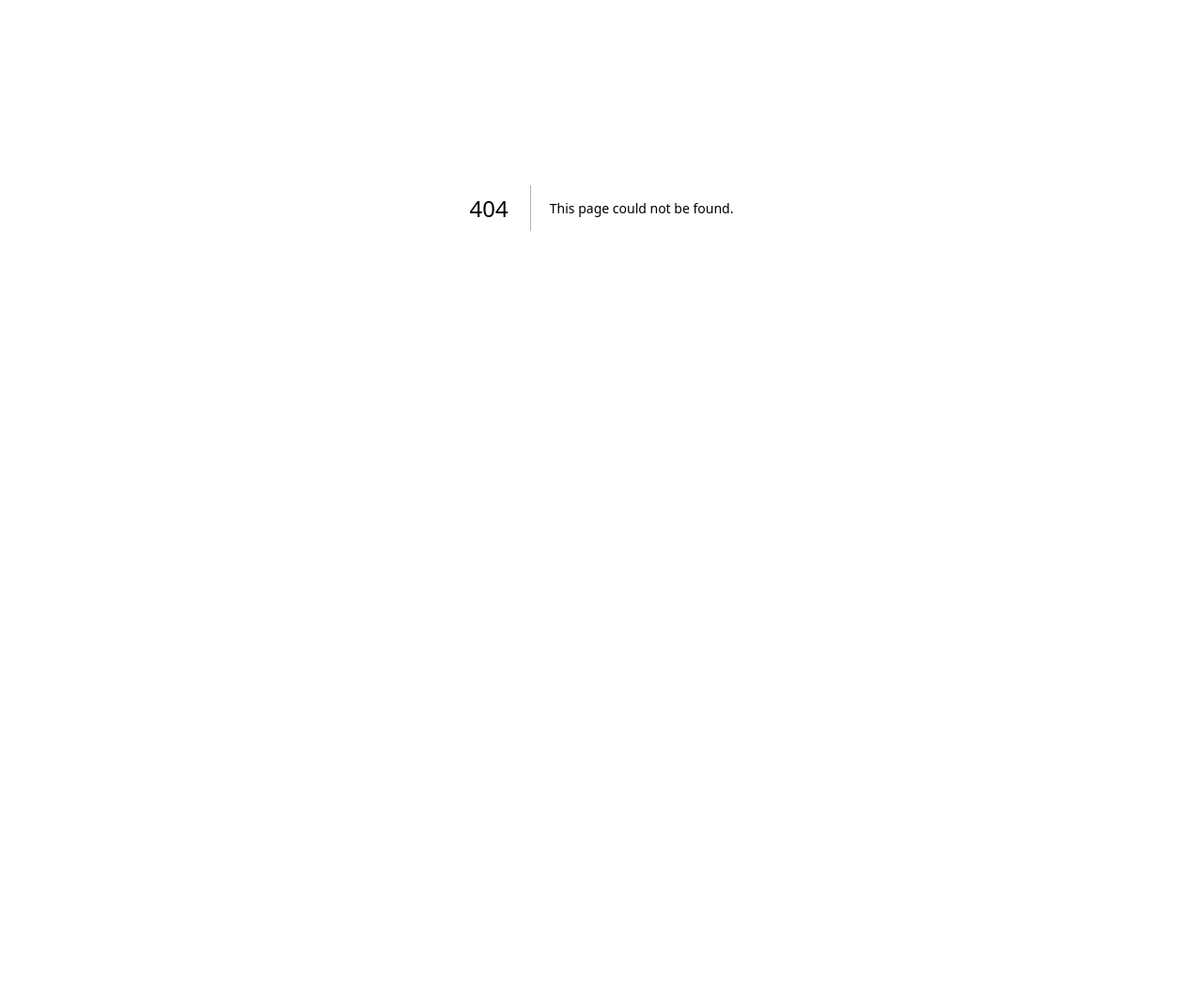
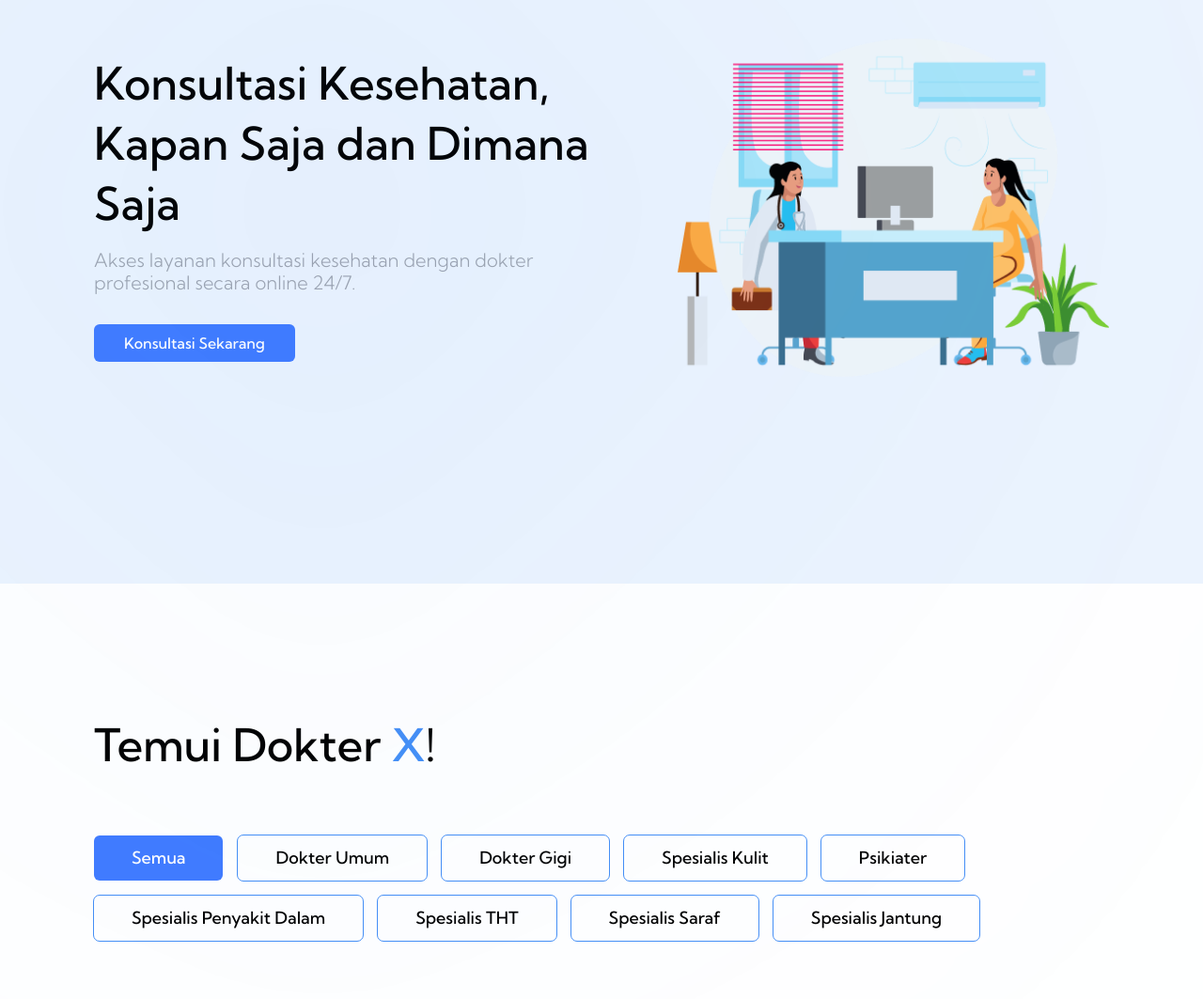
Before and after one commit to Augista/FEgenicsTeam3, a Next.js app: page /konsultasi in a window 1280 px wide. Before the commit this address had no page. Shown: the part 179-1242 px from the top of the page at 94% size. Before the commit the page ends 800 px from the top, so only its background shows below. Built offline with nearby package versions, Linux system fonts and the light colour scheme.

Commit message:
feat: add konsultasi page, modify button component

```diff
--- /dev/null
+++ b/src/app/konsultasi/container/doctor-card.tsx
@@ -0,0 +1,49 @@
+import React from "react";
+import Typography from "@/components/Typography";
+import NextImage from "@/components/NextImage";
+import Button from "@/components/button/button";
+
+interface DoctorCardProps {
+  title: string;
+  description: string;
+  price: string;
+  imageSrc: string;
+}
+
+function DoctorCard({
+  title,
+  description,
+  price,
+  imageSrc,
+}: DoctorCardProps) {
+  return (
+    <div className={`w-[381px] h-[473px] rounded-[10px] border border-normal flex flex-col gap-4 justify-center items-center`}>
+      <NextImage
+        src={imageSrc}
+        alt={title}
+        width={140}
+        height={140}
+        imgClassName="rounded-full"
+      />
+      <Typography variant="t" weight="semibold" className="mt-2">
+        {title}
+      </Typography>
+      <Typography variant="bl" weight="regular">
+        {description}
+      </Typography>
+      <Typography variant="bl" weight="semibold" className="text-normal">
+        {price}
+      </Typography>
+      <div className="flex flex-col gap-2 mt-2">
+        <Button href="" size="medium" className="w-[331px]">
+          Konsultasi Sekarang
+        </Button>
+        <Button href="" size="medium" className="w-[331px]">
+          Buat Jadwal
+        </Button>
+      </div>
+    </div>
+  );
+}
+
+export default DoctorCard;
--- /dev/null
+++ b/src/app/konsultasi/container/konsultasi-page.tsx
@@ -0,0 +1,144 @@
+import Typography from "@/components/Typography";
+import Button from "@/components/button/button";
+import NextImage from "@/components/NextImage";
+import DoctorCard from "./doctor-card";
+
+export default function Konsultasi() {
+    return (
+        <section className="w-full h-full">
+            <section className="w-full h-screen flex items-center justify-between bg-light px-[100px]">
+                <div className="flex flex-col justify-center relative">
+                    <Typography
+                        variant="h4"
+                        as="h4"
+                        weight="medium"
+                        className="text-left"
+                    >
+                        Konsultasi Kesehatan,
+                        <br /> Kapan Saja dan Dimana Saja
+                    </Typography>
+                    <Typography
+                        variant="t"
+                        as="h6"
+                        weight="light"
+                        className="text-left text-gray-400 my-4"
+                    >
+                        Akses layanan konsultasi kesehatan dengan dokter
+                        <br /> profesional secara online 24/7.
+                    </Typography>
+                    <div className="absolute w-[293.91px] h-[295px] bg-[#458ff6] rounded-full blur-[450px] ml-24"></div>
+                    <Button href="" size="medium" className="mt-4">
+                        Konsultasi Sekarang
+                    </Button>
+                </div>
+                <NextImage
+                    src="/konsultasi/report.png"
+                    alt="report-checking"
+                    width={466}
+                    height={366}
+                    className=""
+                />
+            </section>
+            <section className="w-full h-full py-[140px]">
+                <section className="flex flex-col mx-[100px] gap-16">
+                    <Typography variant="h4" as="h4" weight="medium" className="text-left">
+                        Temui Dokter <span className="text-normal">X</span>!
+                    </Typography>
+                    <div className="flex flex-wrap gap-4">
+                        <Button href="" size="large">
+                            Semua
+                        </Button>
+                        <Button href="" size="large" bgColor="bg-transparent outline outline-1 outline-normal transition-colors duration-300 hover:bg-button" textColor="text-black group-hover:text-white">
+                            Dokter Umum
+                        </Button>
+                        <Button href="" size="large" bgColor="bg-transparent outline outline-1 outline-normal transition-colors duration-300 hover:bg-button" textColor="text-black group-hover:text-white">
+                            Dokter Gigi
+                        </Button>
+                        <Button href="" size="large" bgColor="bg-transparent outline outline-1 outline-normal transition-colors duration-300 hover:bg-button" textColor="text-black group-hover:text-white">
+                            Spesialis Kulit
+                        </Button>
+                        <Button href="" size="large" bgColor="bg-transparent outline outline-1 outline-normal transition-colors duration-300 hover:bg-button" textColor="text-black group-hover:text-white">
+                            Psikiater
+                        </Button>
+                        <Button href="" size="large" bgColor="bg-transparent outline outline-1 outline-normal transition-colors duration-300 hover:bg-button" textColor="text-black group-hover:text-white">
+                            Spesialis Penyakit Dalam
+                        </Button>
+                        <Button href="" size="large" bgColor="bg-transparent outline outline-1 outline-normal transition-colors duration-300 hover:bg-button" textColor="text-black group-hover:text-white">
+                            Spesialis THT
+                        </Button>
+                        <Button href="" size="large" bgColor="bg-transparent outline outline-1 outline-normal transition-colors duration-300 hover:bg-button" textColor="text-black group-hover:text-white">
+                            Spesialis Saraf
+                        </Button>
+                        <Button href="" size="large" bgColor="bg-transparent outline outline-1 outline-normal transition-colors duration-300 hover:bg-button" textColor="text-black group-hover:text-white">
+                            Spesialis Jantung
+                        </Button>
+                    </div>
+                    <div className="grid grid-cols-3 gap-4">
+                        <DoctorCard
+                            imageSrc="/konsultasi/doctor.png"
+                            title="Dr. Victor Gunawan"
+                            description="Dokter Umum"
+                            price="Rp30.000 / 30 menit"
+                        />
+                        <DoctorCard
+                            imageSrc="/konsultasi/doctor.png"
+                            title="Dr. Victor Gunawan"
+                            description="Dokter Umum"
+                            price="Rp30.000 / 30 menit"
+                        />
+                        <DoctorCard
+                            imageSrc="/konsultasi/doctor.png"
+                            title="Dr. Victor Gunawan"
+                            description="Dokter Umum"
+                            price="Rp30.000 / 30 menit"
+                        />
+                        <DoctorCard
+                            imageSrc="/konsultasi/doctor.png"
+                            title="Dr. Victor Gunawan"
+                            description="Dokter Umum"
+                            price="Rp30.000 / 30 menit"
+                        />
+                        <DoctorCard
+                            imageSrc="/konsultasi/doctor.png"
+                            title="Dr. Victor Gunawan"
+                            description="Dokter Umum"
+                            price="Rp30.000 / 30 menit"
+                        />
+                        <DoctorCard
+                            imageSrc="/konsultasi/doctor.png"
+                            title="Dr. Victor Gunawan"
+                            description="Dokter Umum"
+                            price="Rp30.000 / 30 menit"
+                        />
+                        <DoctorCard
+                            imageSrc="/konsultasi/doctor.png"
+                            title="Dr. Victor Gunawan"
+                            description="Dokter Umum"
+                            price="Rp30.000 / 30 menit"
+                        />
+                        <DoctorCard
+                            imageSrc="/konsultasi/doctor.png"
+                            title="Dr. Victor Gunawan"
+                            description="Dokter Umum"
+                            price="Rp30.000 / 30 menit"
+                        />
+                        <DoctorCard
+                            imageSrc="/konsultasi/doctor.png"
+                            title="Dr. Victor Gunawan"
+                            description="Dokter Umum"
+                            price="Rp30.000 / 30 menit"
+                        />
+                    </div>
+                    <div className="w-full justify-center items-center flex flex-col gap-4">
+                        <Button href="" size="medium" bgColor="bg-transparent outline outline-1 outline-normal transition-colors duration-300 hover:bg-button" textColor="text-black group-hover:text-white">
+                            Temukan Dokter Lainnya
+                        </Button>
+                        <Typography variant="bl" weight="semibold" className="text-normal">
+                            9 dari 70
+                        </Typography>
+                    </div>
+                </section>
+            </section>
+        </section>
+    );
+}
--- /dev/null
+++ b/src/app/konsultasi/page.tsx
@@ -0,0 +1,5 @@
+import Konsultasi from "./container/konsultasi-page";
+
+export default function SolutionPage() {
+  return <Konsultasi />;
+}
--- a/src/components/button/button.tsx
+++ b/src/components/button/button.tsx
@@ -7,12 +7,17 @@ interface ButtonProps {
   children: ReactNode;
   size?: "small" | "medium" | "large";
   className?: string;
+  bgColor?: string;
+  textColor?: string;
 }
 
 export default function Button({
   href,
+  className,
   children,
   size = "medium",
+  bgColor = "bg-button",
+  textColor = "text-white",
 }: ButtonProps) {
   const sizeClasses = {
     small: "px-6 py-1",
@@ -29,13 +34,13 @@ export default function Button({
   };
 
   return (
-    <a href={href}>
-      <button className={`w-fit bg-button rounded-md ${sizeClasses[size]}`}>
+    <a href={href} className="group">
+      <button className={`w-fit ${bgColor} rounded-md ${sizeClasses[size]} ${className}`}>
         <Typography
           as="span"
           variant={typographyVariant[size]}
           weight="medium"
-          className="text-white"
+          className={`${textColor}`}
         >
           {children}
         </Typography>
```
Also changed, not shown: public/images/konsultasi/Report.png (added), public/images/konsultasi/doctor.png (added).
